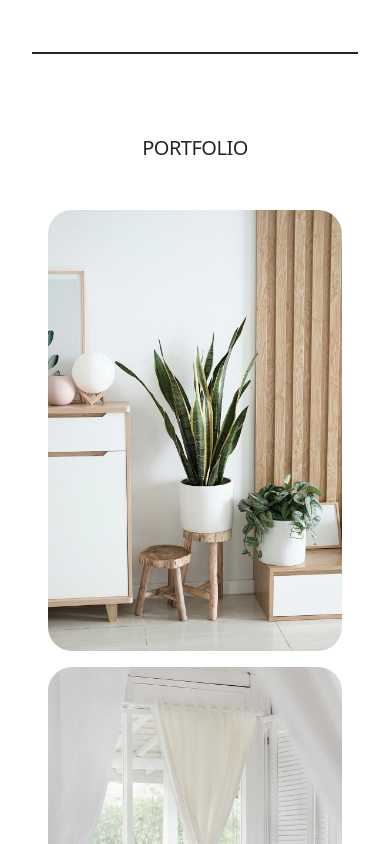
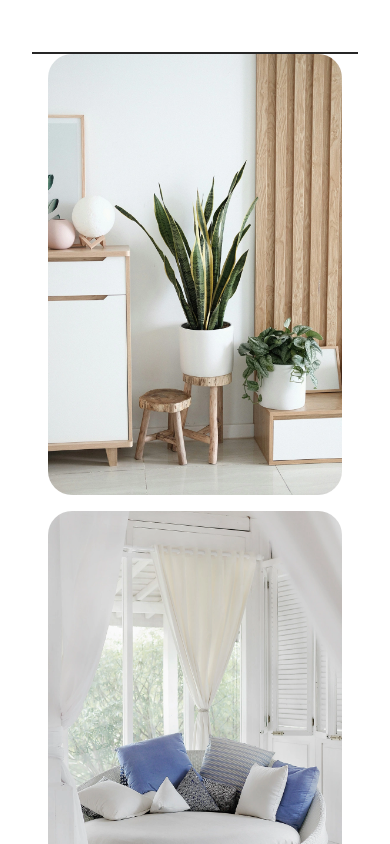
Before and after one commit to hussnain-uet-87/senius-renovation-site, a React (Vite) app: page / in a window 390 px wide. Shown: the part 2880-3724 px from the top of the page. Built offline with nearby package versions, Linux system fonts and the light colour scheme.

Commit message:
resolved navbar hamburger issue

```diff
--- a/src/components/Navbar.jsx
+++ b/src/components/Navbar.jsx
@@ -48,6 +48,7 @@ const Navbar = () => {
           ))}
         </div>
 
+      </div>
         {/* Mobile Menu */}
         {isOpen && (
           <div className="md:hidden flex flex-col items-center bg-neutral-50 py-4 space-y-2 mt-4 border-t">
@@ -62,7 +63,6 @@ const Navbar = () => {
             ))}
           </div>
         )}
-      </div>
     </nav>
   );
 };
--- a/src/components/Portfolio.jsx
+++ b/src/components/Portfolio.jsx
@@ -1,21 +1,39 @@
 import { PORTFOLIO_PROJECTS } from "../Constants/portfolio"
+import { useState } from "react";
 
 const Portfolio = () => {
+     const [activeProjectId, setActiveProjectId] = useState(null);
+
+    const handleToggle = (id) => {
+        setActiveProjectId(activeProjectId === id ? null : id);
+    };
   return (
     <section id="portfolio" className="max-w-7xl mx-auto border-b-2 ">
-        <div className="mb-20">
-            <h2 className="text-xl lg:text-3xl tracking-tight uppercase mb-12 mt-20 text-center">Portfolio</h2>
-            <div className="grid gap-4 grid-cols-1 md:grid-cols-2 lg:grid-cols-3">
-                {PORTFOLIO_PROJECTS.map((project)=>(
-                    <div key={project.id} className="group relative rounded-3xl mx-4 overflow-hidden">
-                        <img src={project.image} alt={project.name} className="w-full h-full object-cover transition-transform duration-500 group-hover:scale-110" />
-                        <div className="flex items-center justify-center inset-0 absolute flex-col opacity-0 mt-22 backdrop-blur-lg transition-opacity duration-500 group-hover:opacity-100">
-                            <h3 className="font-medium text-xl mb-2">{project.name}</h3>
-                            <p className="mb-12 p-4">{project.description}</p>
-                        </div>
+        <div className="grid gap-4 grid-cols-1 md:grid-cols-2 lg:grid-cols-3">
+            {PORTFOLIO_PROJECTS.map((project) => (
+                <div
+                    key={project.id}
+                    className="group relative rounded-3xl mx-4 overflow-hidden"
+                    onClick={() => handleToggle(project.id)}
+                >
+                    <img
+                        src={project.image}
+                        alt={project.name}
+                        className="w-full h-full object-cover transition-transform duration-500 group-hover:scale-110"
+                    />
+                    <div
+                        className={`
+                            flex items-center justify-center inset-0 absolute flex-col
+                            mt-22 backdrop-blur-lg transition-opacity duration-500
+                            ${activeProjectId === project.id ? 'opacity-100' : 'opacity-0'}
+                            group-hover:opacity-100
+                        `}
+                    >
+                        <h3 className="font-medium text-xl mb-2">{project.name}</h3>
+                        <p className="mb-12 p-4">{project.description}</p>
                     </div>
-                ))}
-            </div>
+                </div>
+            ))}
         </div>
     </section>
   )
```
